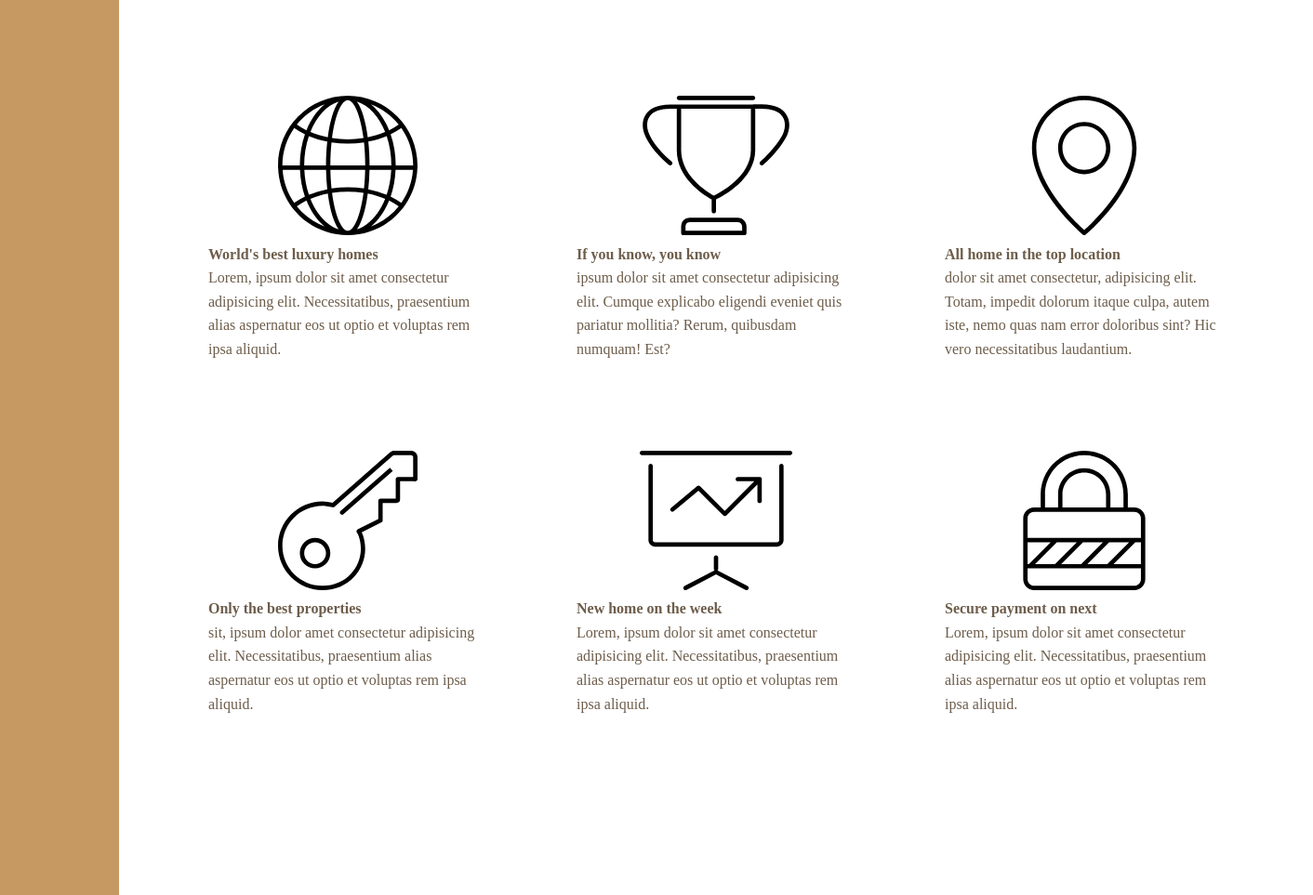
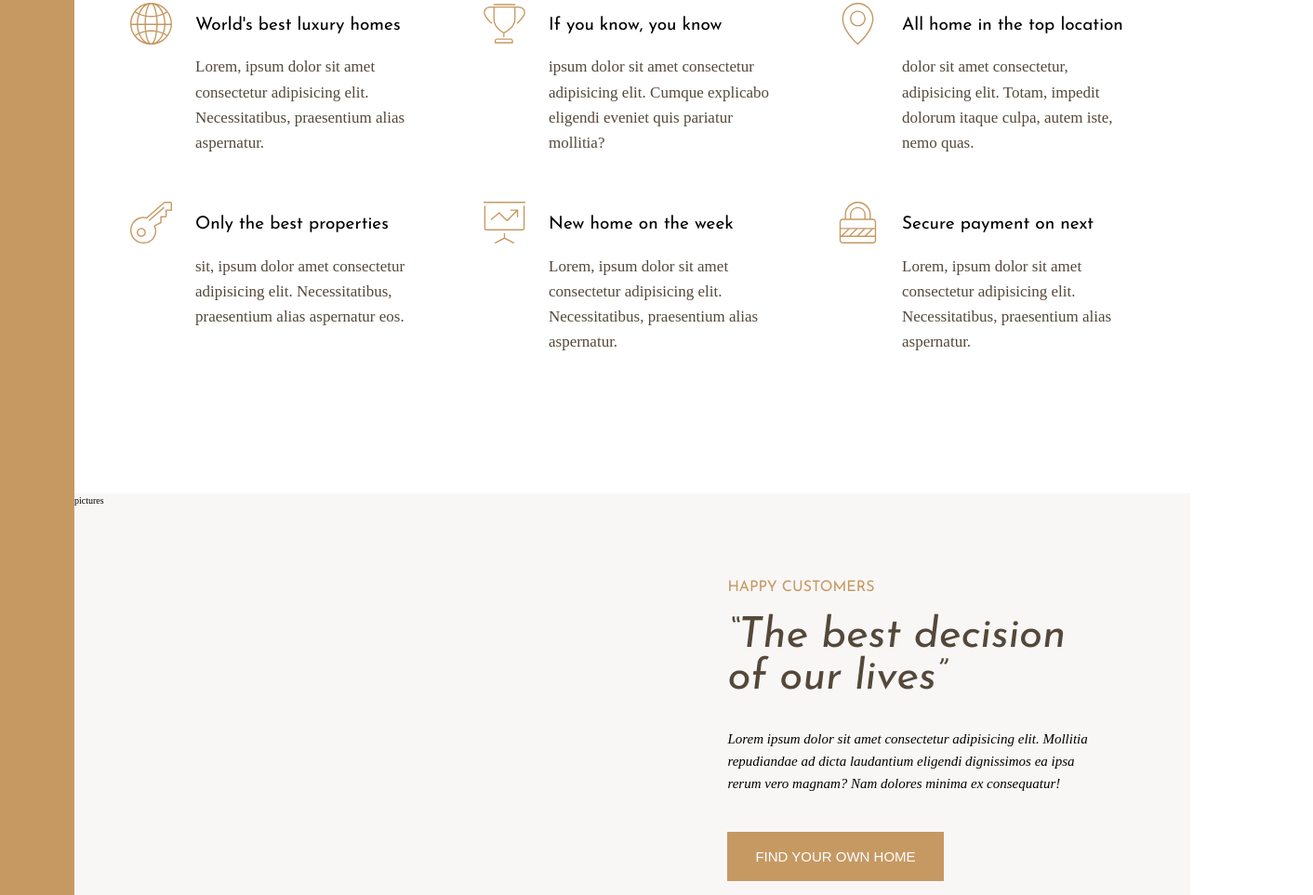
Before and after one commit to VernoB/tourcompany, a website: page index.html in a window 1280 px wide. Shown: the part 777-1740 px from the top of the page at 93% size, 1412 px wide, since content can reach past the window. Drawn offline with Linux system fonts and the light colour scheme.

Commit message:
Features and stoy section part one done

```diff
--- a/index.html
+++ b/index.html
@@ -22,76 +22,81 @@
       <div class="feature">
         <svg class="feature__icon">
           <use xlink:href="img/sprite.svg#icon-global"></use>
-          <h4 class="heading-h4">World's best luxury homes</h4>
+        </svg>
+        <h4 class="heading-h4 heading-4--dark">World's best luxury homes</h4>
         <p class="feature__text">
           Lorem, ipsum dolor sit amet consectetur adipisicing elit.
-            Necessitatibus, praesentium alias aspernatur eos ut optio et
-            voluptas rem ipsa aliquid.
+          Necessitatibus, praesentium alias aspernatur.
         </p>
-        </svg>
       </div>
 
       <div class="feature">
         <svg class="feature__icon">
           <use xlink:href="img/sprite.svg#icon-trophy"></use>
-          <h4 class="heading-h4">If you know, you know</h4>
+        </svg>
+        <h4 class="heading-h4 heading-4--dark">If you know, you know</h4>
         <p class="feature__text">
           ipsum dolor sit amet consectetur adipisicing elit. Cumque explicabo
-            eligendi eveniet quis pariatur mollitia? Rerum, quibusdam numquam!
-            Est?
+          eligendi eveniet quis pariatur mollitia?
         </p>
-        </svg>
       </div>
 
       <div class="feature">
         <svg class="feature__icon">
           <use xlink:href="img/sprite.svg#icon-map-pin"></use>
-          <h4 class="heading-h4">All home in the top location</h4>
+        </svg>
+        <h4 class="heading-h4 heading-4--dark">All home in the top location</h4>
         <p class="feature__text">
           dolor sit amet consectetur, adipisicing elit. Totam, impedit dolorum
-            itaque culpa, autem iste, nemo quas nam error doloribus sint? Hic
-            vero necessitatibus laudantium.
+          itaque culpa, autem iste, nemo quas.
         </p>
-        </svg>
       </div>
 
       <div class="feature">
         <svg class="feature__icon">
           <use xlink:href="img/sprite.svg#icon-key"></use>
-          <h4 class="heading-h4">Only the best properties</h4>
+        </svg>
+        <h4 class="heading-h4 heading-4--dark">Only the best properties</h4>
         <p class="feature__text">
           sit, ipsum dolor amet consectetur adipisicing elit. Necessitatibus,
-            praesentium alias aspernatur eos ut optio et voluptas rem ipsa
-            aliquid.
+          praesentium alias aspernatur eos.
         </p>
-        </svg>
       </div>
 
       <div class="feature">
         <svg class="feature__icon">
           <use xlink:href="img/sprite.svg#icon-presentation"></use>
-          <h4 class="heading-h4">New home on the week</h4>
+        </svg>
+        <h4 class="heading-h4 heading-4--dark">New home on the week</h4>
         <p class="feature__text">
           Lorem, ipsum dolor sit amet consectetur adipisicing elit.
-            Necessitatibus, praesentium alias aspernatur eos ut optio et
-            voluptas rem ipsa aliquid.
+          Necessitatibus, praesentium alias aspernatur.
         </p>
-        </svg>
       </div>
       <div class="feature">
         <svg class="feature__icon">
           <use xlink:href="img/sprite.svg#icon-lock"></use>
-          <h4 class="heading-h4">Secure payment on next</h4>
+        </svg>
+        <h4 class="heading-h4 heading-4--dark">Secure payment on next</h4>
         <p class="feature__text">
           Lorem, ipsum dolor sit amet consectetur adipisicing elit.
-            Necessitatibus, praesentium alias aspernatur eos ut optio et
-            voluptas rem ipsa aliquid.
+          Necessitatibus, praesentium alias aspernatur.
         </p>
-        </svg>
       </div>
     </section>
     <div class="story__pictures">pictures</div>
-    <div class="story__content">content</div>
+    <div class="story__content">
+      <h3 class="heading-3 mb-sm">Happy Customers</h3>
+      <h2 class="heading-2 heading-2--dark mb-md">
+        &ldquo;The best decision of our lives&rdquo;
+      </h2>
+      <p class="story__text">
+        Lorem ipsum dolor sit amet consectetur adipisicing elit. Mollitia
+        repudiandae ad dicta laudantium eligendi dignissimos ea ipsa rerum vero
+        magnam? Nam dolores minima ex consequatur!
+      </p>
+      <button class="btn">find your own home</button>
+    </div>
     <section class="home">home</section>
     <section class="gallery">galery</section>
     <footer class="footer">footer</footer>
--- a/sass/_base.scss
+++ b/sass/_base.scss
@@ -8,7 +8,7 @@ $color-grey-light-1: #f9f7f6;
 $color-grey-light-2: #aaa;
 
 $color-grey-dark-1: #54483a;
-$color-grey-dark-2: #6d5d4b;
+$color-grey-dark-2: #000000;
 
 // FONT VARIABLES
 $font-primary: "Nunito", sans-serif;
@@ -24,7 +24,7 @@ $font-display: "Josefin Sans", sans-serif;
 
 html {
   box-sizing: border-box;
-  font-size: 62, 5%;
+  font-size: 62.5%; //10px
 }
 
 body {
--- a/sass/_features.scss
+++ b/sass/_features.scss
@@ -3,10 +3,27 @@
 
   //for the subgrid
   display: grid;
-  grid-template-columns: repeat(3, 1fr); // or subgrid
+  grid-template-columns: repeat(auto-fit, minmax(25rem, 1fr)); // or subgrid
   margin: 15rem 0;
   gap: 6rem;
+  align-items: start;
+}
+.feature {
+  display: grid;
+  grid-template-columns: min-content 1fr;
+  row-gap: 1.5rem;
+  column-gap: 2.5rem;
 
-  .feature {
+  &__icon {
+    width: 4.5rem;
+    height: 4.5rem;
+    fill: $color-primary;
+    grid-row: 1 / span 2;
+    transform: translateY(-1rem);
+  }
+
+  &__text {
+    font-size: 1.7rem;
+    color: $color-grey-dark-1;
   }
 }
--- a/sass/_story.scss
+++ b/sass/_story.scss
@@ -5,8 +5,21 @@
     background-color: $color-grey-light-1;
     grid-column: full-start / col-end 4;
   }
+
   &__content {
-    background-color: $color-grey-light-2;
+    background-color: $color-grey-light-1;
     grid-column: col-start 5 / full-end;
+    padding: 6rem 8vw;
+
+    display: flex;
+    justify-content: center;
+    align-items: flex-start;
+    flex-direction: column;
+  }
+
+  &__text {
+    font-size: 1.5rem;
+    font-style: italic;
+    margin-bottom: 4rem;
   }
 }
--- a/sass/_typography.scss
+++ b/sass/_typography.scss
@@ -0,0 +1,67 @@
+%heading {
+  font-family: $font-display;
+  font-weight: 400;
+}
+.heading-1 {
+  @extend %heading;
+}
+.heading-2 {
+  @extend %heading;
+  font-size: calc(2rem + 2vw);
+  font-style: italic;
+  line-height: 1;
+
+  &--light {
+    color: $color-grey-light-1;
+  }
+  &--dark {
+    color: $color-grey-dark-1;
+  }
+}
+
+.heading-3 {
+  @extend %heading;
+  font-size: 1.6rem;
+  color: $color-primary;
+  line-height: 1rem;
+  text-transform: uppercase;
+}
+
+.heading-h4 {
+  @extend %heading;
+  font-size: 1.9rem;
+
+  &--light {
+    color: $color-grey-light-1;
+  }
+  &--dark {
+    color: $color-grey-dark-1;
+  }
+}
+
+.btn {
+  color: #fff;
+  font-size: 1.5rem;
+  text-transform: uppercase;
+  border-radius: 0;
+  border: none;
+  background-color: $color-primary;
+  padding: 1.8rem 3rem;
+  cursor: pointer;
+  transition: all 0.2s;
+
+  &:hover {
+    background-color: $color-primary-dark;
+  }
+}
+
+.mb-sm {
+  margin-bottom: 2.5rem;
+}
+.mb-md {
+  margin-bottom: 3rem;
+}
+
+.mb-hg {
+  margin-bottom: 5rem;
+}
--- a/sass/main.scss
+++ b/sass/main.scss
@@ -1,10 +1,9 @@
 @import "base";
 @import "typography";
-
 @import "sidebar";
 @import "header";
 @import "realtors";
-@import "features";
+@import "./features";
 @import "story";
 @import "homes";
 @import "gallery";
```
Also changed, not shown: css/style.css. Lines whose indentation alone changed are shown as unchanged.
